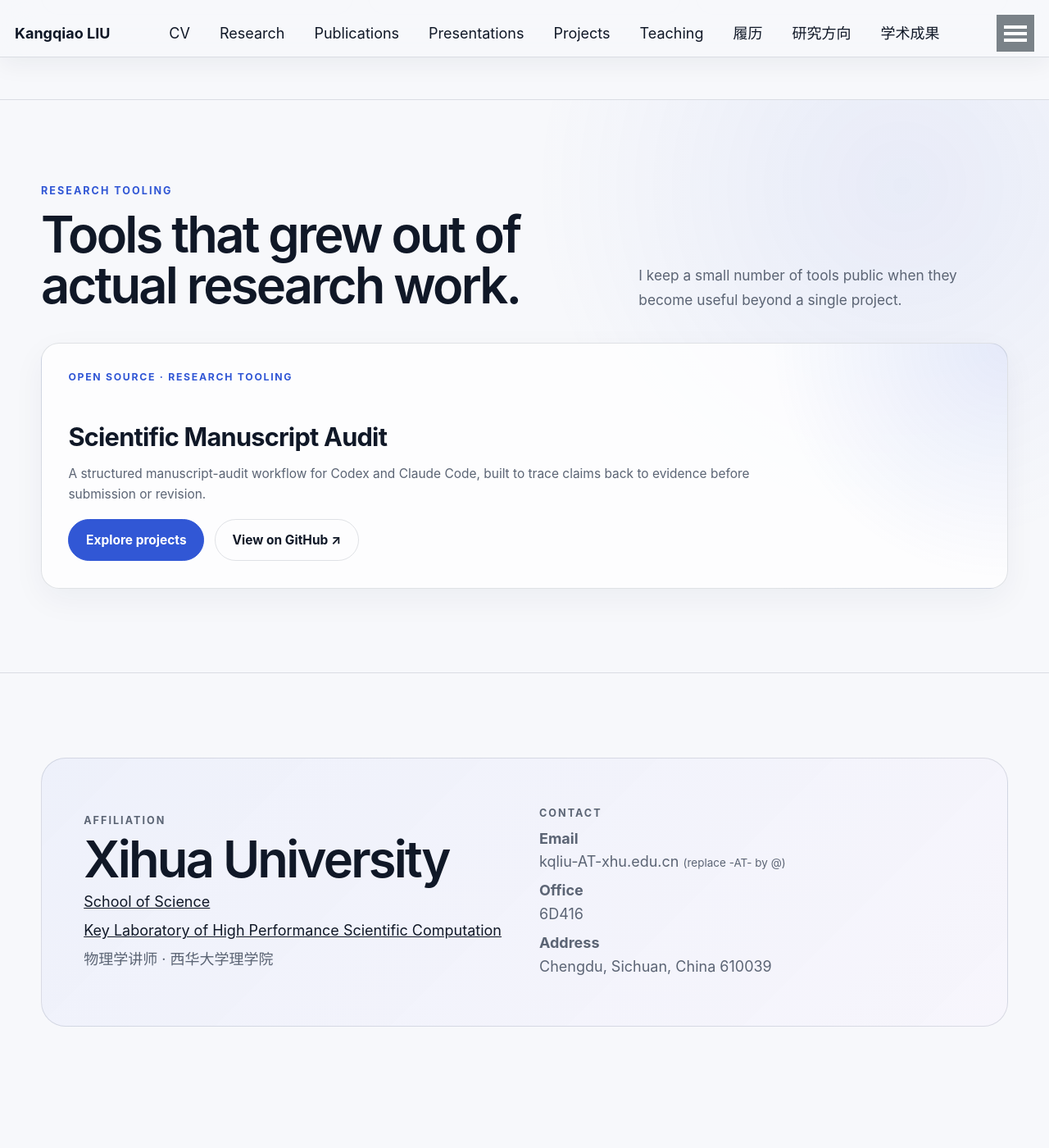
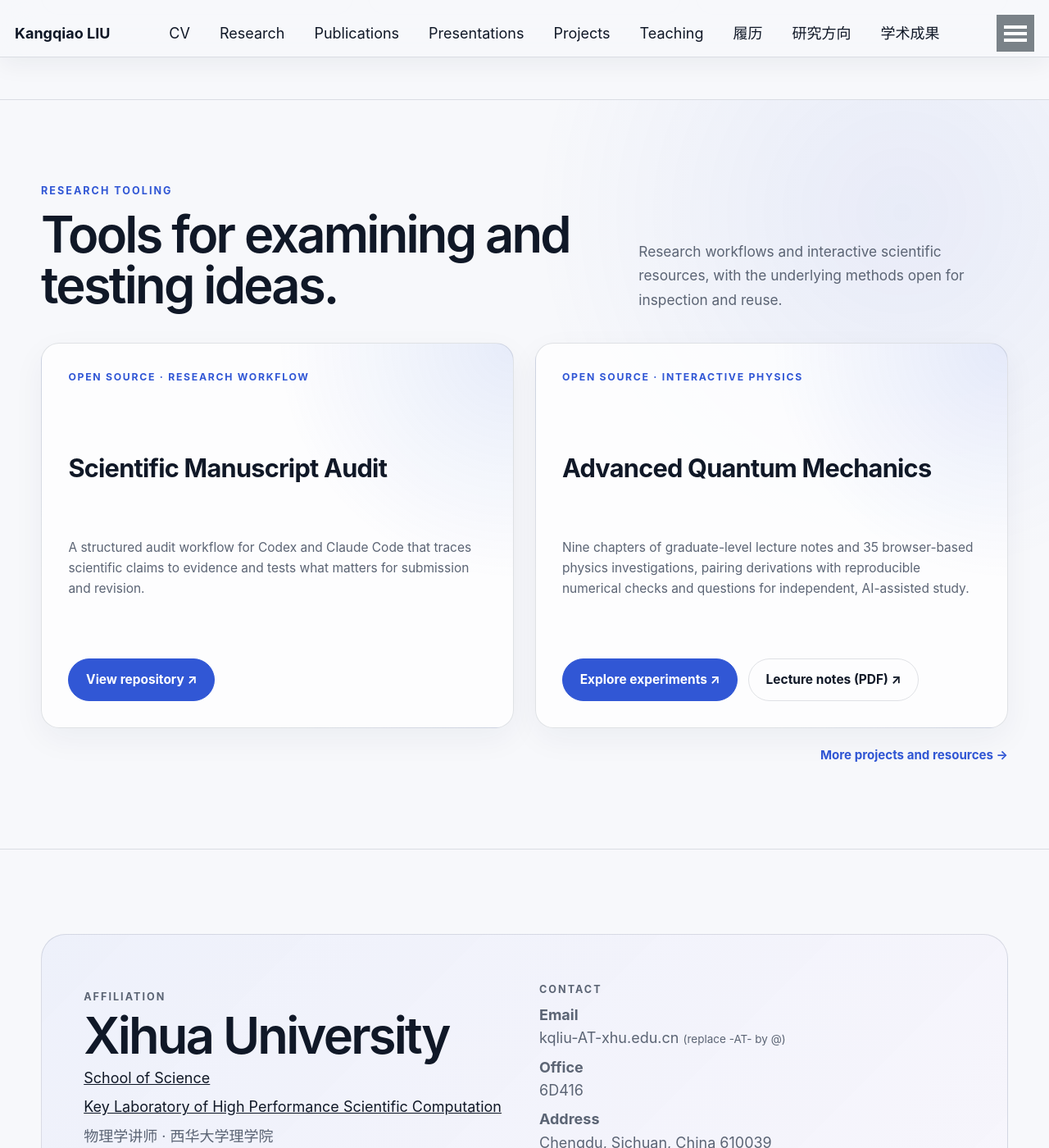
Before and after one commit to KangqiaoLiu/KangqiaoLiu.github.io, a Jekyll site: the page built from _pages/about.md, in a window 1280 px wide and 1400 px high, scrolled down 2665 px. Shown: the whole window at 82% size. Built offline with Jekyll 4.4.1, drawn with Linux system fonts in a browser that asks for light colours; some web fonts are replaced.

Commit message:
Align bilingual teaching metadata and integrate open quantum course into research tooling homepage

```diff
--- a/_pages/about.md
+++ b/_pages/about.md
@@ -141,26 +141,46 @@ redirect_from:
       <div class="ai-section__head ai-reveal">
         <div>
           <p class="ai-section__kicker">Research tooling</p>
-          <h2 class="ai-section__title">Tools that grew out of actual research work.</h2>
+          <h2 class="ai-section__title">Tools for examining and testing ideas.</h2>
         </div>
         <p class="ai-section__summary">
-          I keep a small number of tools public when they become useful beyond a single project.
+          Research workflows and interactive scientific resources, with the underlying methods open for inspection and reuse.
         </p>
       </div>
 
-      <article class="ai-project-feature ai-reveal">
-        <span class="ai-card__index">OPEN SOURCE · RESEARCH TOOLING</span>
-        <h3>Scientific Manuscript Audit</h3>
-        <p>
-          A structured manuscript-audit workflow for Codex and Claude Code, built to trace claims
-          back to evidence before submission or revision.
-        </p>
+      <div class="ai-projects-grid">
+        <article class="ai-project-feature ai-reveal">
+          <span class="ai-card__index">OPEN SOURCE · RESEARCH WORKFLOW</span>
+          <h3>Scientific Manuscript Audit</h3>
+          <p>
+            A structured audit workflow for Codex and Claude Code that traces scientific claims
+            to evidence and tests what matters for submission and revision.
+          </p>
 
-        <div class="ai-project-feature__actions">
-          <a class="ai-button ai-button--primary" href="{{ '/projects/' | relative_url }}">Explore projects</a>
-          <a class="ai-button" href="https://github.com/KangqiaoLiu/scientific-manuscript-audit" target="_blank" rel="noopener">View on GitHub ↗</a>
-        </div>
-      </article>
+          <div class="ai-project-feature__actions">
+            <a class="ai-button ai-button--primary" href="https://github.com/KangqiaoLiu/scientific-manuscript-audit" target="_blank" rel="noopener">View repository ↗</a>
+          </div>
+        </article>
+
+        <article class="ai-project-feature ai-reveal">
+          <span class="ai-card__index">OPEN SOURCE · INTERACTIVE PHYSICS</span>
+          <h3>Advanced Quantum Mechanics</h3>
+          <p>
+            Nine chapters of graduate-level lecture notes and 35 browser-based physics
+            investigations, pairing derivations with reproducible numerical checks and
+            questions for independent, AI-assisted study.
+          </p>
+
+          <div class="ai-project-feature__actions">
+            <a class="ai-button ai-button--primary" href="{{ '/courses/advanced-quantum-mechanics/companion/' | relative_url }}">Explore experiments ↗</a>
+            <a class="ai-button" href="{{ '/courses/advanced-quantum-mechanics/pdf/advanced-quantum-mechanics.pdf' | relative_url }}" target="_blank" rel="noopener">Lecture notes (PDF) ↗</a>
+          </div>
+        </article>
+      </div>
+
+      <p class="ai-projects-more">
+        <a href="{{ '/projects/' | relative_url }}">More projects and resources <span aria-hidden="true">→</span></a>
+      </p>
     </div>
   </section>
 
--- a/_sass/_projects-home-light.scss
+++ b/_sass/_projects-home-light.scss
@@ -59,3 +59,45 @@
       var(--ai-surface);
   }
 }
+
+/* Research-tooling homepage: two equally weighted, compact work samples. */
+.ai-projects-grid {
+  display: grid;
+  grid-template-columns: repeat(2, minmax(0, 1fr));
+  gap: clamp(1rem, 2vw, 1.4rem);
+  align-items: stretch;
+}
+.ai-projects-grid .ai-project-feature {
+  display: flex;
+  flex-direction: column;
+  min-height: 0;
+}
+.ai-projects-grid .ai-project-feature .ai-card__index {
+  margin-bottom: clamp(1.1rem, 2.5vw, 2rem);
+}
+.ai-projects-grid .ai-project-feature__actions {
+  margin-top: auto;
+  padding-top: 1.25rem;
+}
+.ai-projects-more {
+  margin: 1rem 0 0;
+  text-align: right;
+}
+.ai-projects-more a {
+  color: var(--ai-accent);
+  font-weight: 650;
+  font-size: 0.84rem;
+  text-decoration: none;
+}
+.ai-projects-more a:hover,
+.ai-projects-more a:focus-visible {
+  text-decoration: underline;
+}
+@media (max-width: 760px) {
+  .ai-projects-grid {
+    grid-template-columns: 1fr;
+  }
+  .ai-projects-grid .ai-project-feature__actions {
+    margin-top: 0;
+  }
+}
```
Also changed, not shown: _pages/teaching.md (+2 -2 lines), _pages/teaching_zh.md (+5 -5 lines).
